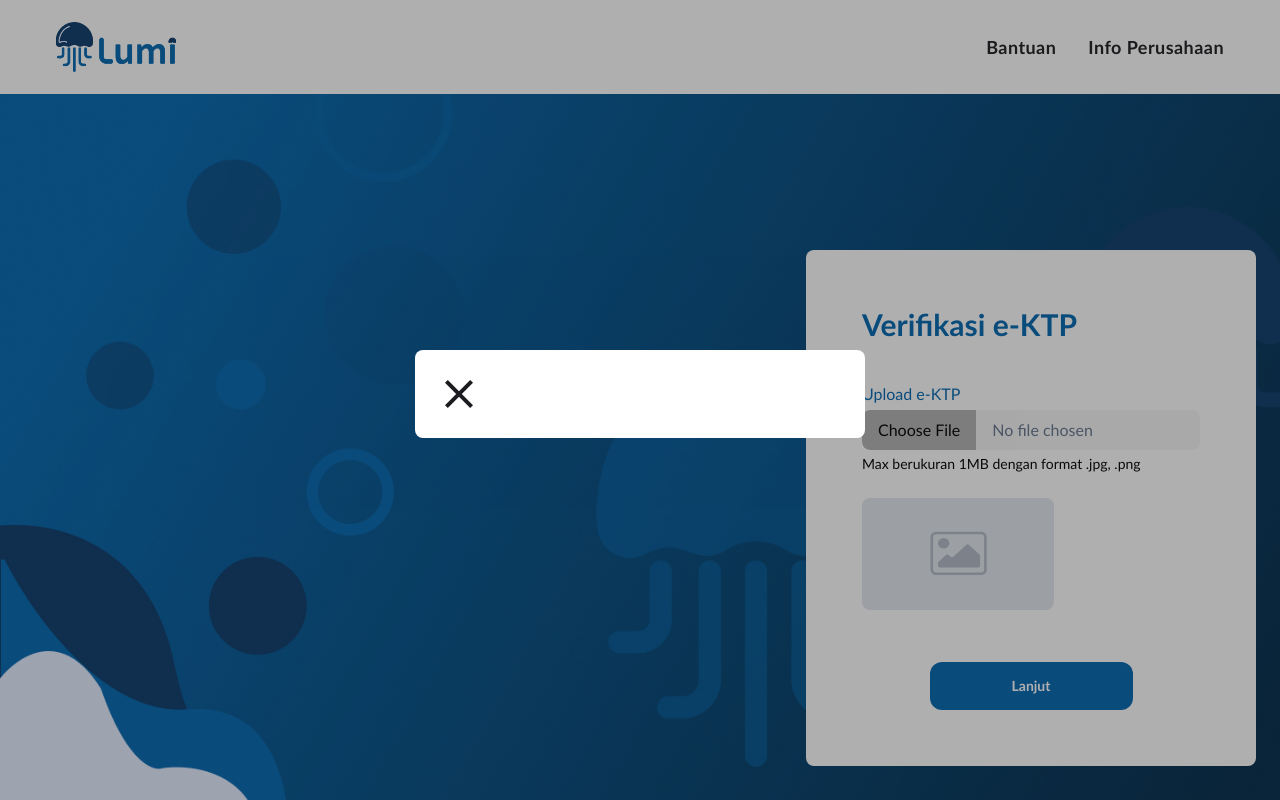
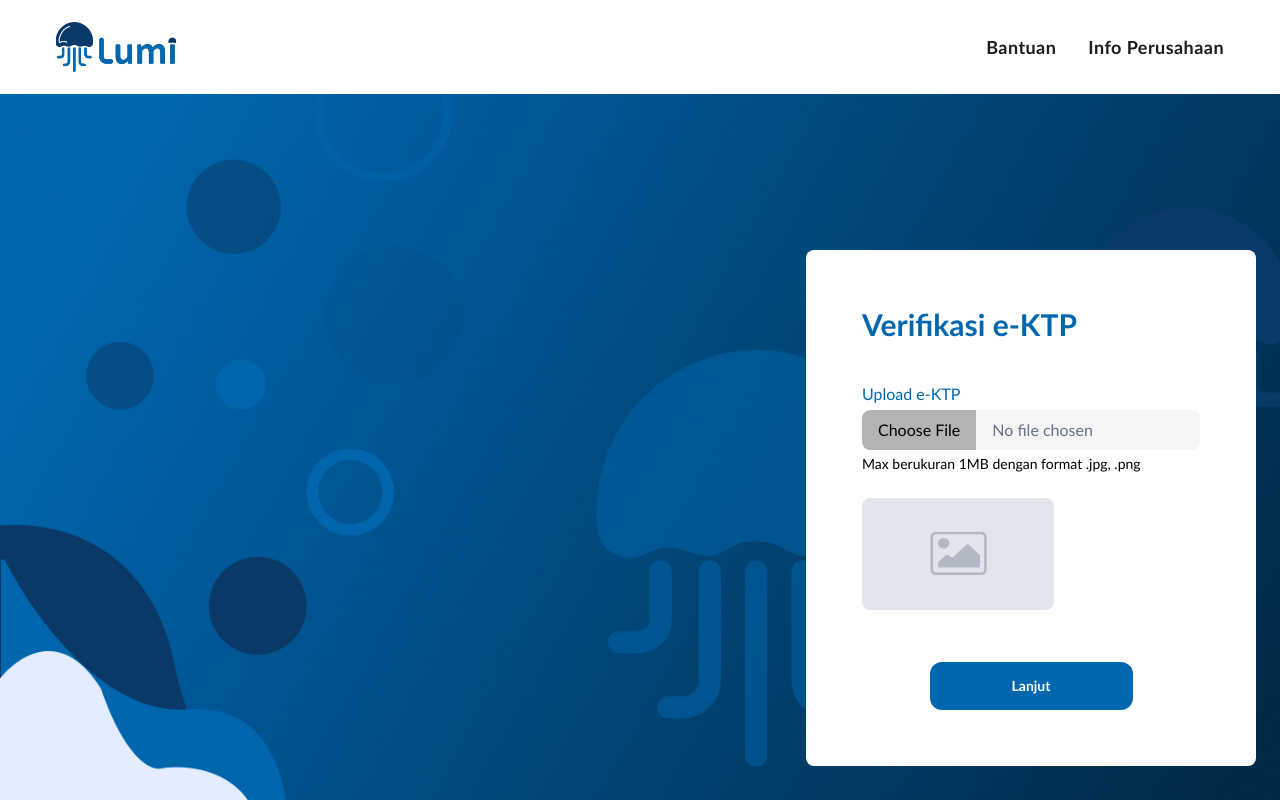
Before and after one commit to SYNRGY7-Team4/Frontend, a React (Vite) app: page /register/ktp in a window 1280 px wide. Shown: the top 800 px of the page. Built offline with nearby package versions, Linux system fonts and the light colour scheme.

Commit message:
refactor: alert component to use isOpen and onClose handler

```diff
--- a/src/components/Alert/Alert.tsx
+++ b/src/components/Alert/Alert.tsx
@@ -19,8 +19,8 @@ const alertVariant = cva(
   }
 )
 
-export default function Alert({ className, variant, children }: AlertProps) {
-  const [isOpen, setIsOpen] = useState(true)
+export default function Alert({ className, variant, children, isOpen, onClose  }: AlertProps) {
+  // const [isOpen, setIsOpen] = useState(true)
 
   return (
     <div
@@ -32,8 +32,8 @@ export default function Alert({ className, variant, children }: AlertProps) {
         <button
           type='button'
           aria-label='Tutup'
-          className='absolute top-5 left-5'
-          onClick={() => setIsOpen(false)}
+          className='absolute top-5 right-5'
+          onClick={onClose}
         >
           <MdClose size={48} color='#1C1B1F' />
         </button>
--- a/src/components/Alert/types.ts
+++ b/src/components/Alert/types.ts
@@ -3,4 +3,6 @@ import React from "react"
 export interface AlertProps extends React.HTMLAttributes<HTMLDivElement> {
   variant?: "success" | "danger"
   children: React.ReactNode
+  isOpen: boolean;
+  onClose: () => void;
 }
```
